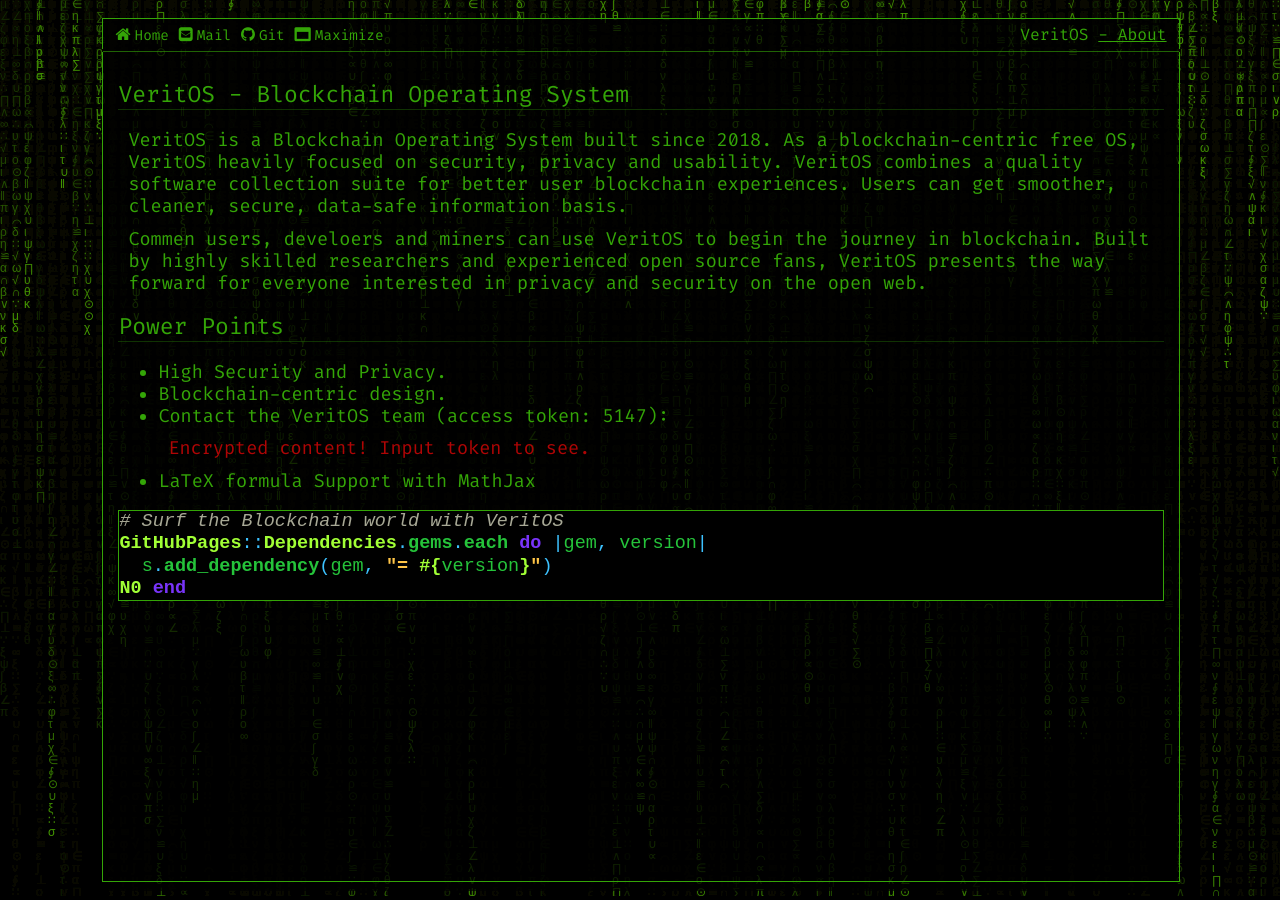
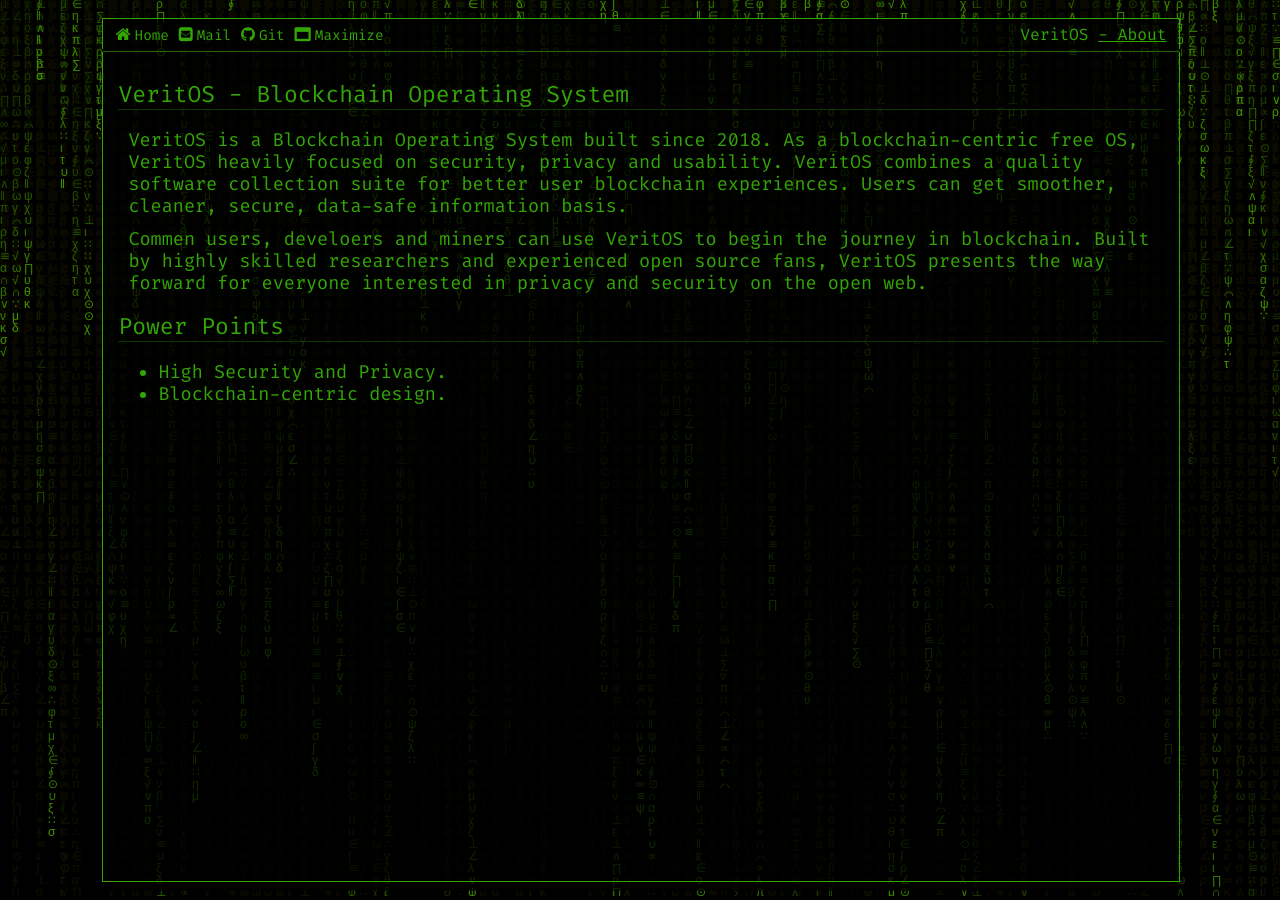
Before and after one commit to TheVeritOS/VeritOS.org, a Jekyll site: the page built from pages/about.md, in a window 1280 px wide. Built offline with Jekyll 4.4.1, drawn with Linux system fonts in a browser that asks for light colours.

Commit message:
update about

````diff
--- a/pages/about.md
+++ b/pages/about.md
@@ -22,13 +22,3 @@ Commen users, develoers and miners can use VeritOS to begin the journey in block
 ##  Power Points
 * High Security and Privacy.
 * Blockchain-centric design.
-* Contact the VeritOS team (access token: 5147):
-  <p class="encrypted" id="ZER7V3r2Ps+rj3HROaB2LAQb1Zxdbzb4qS9VA/mKsq7QmWR+x8Bg==">Encrypted content! Input token to see.</p>
-* LaTeX formula Support with MathJax
-
-```ruby
-# Surf the Blockchain world with VeritOS
-GitHubPages::Dependencies.gems.each do |gem, version|
-  s.add_dependency(gem, "= #{version}")
-N0 end
-```
````
